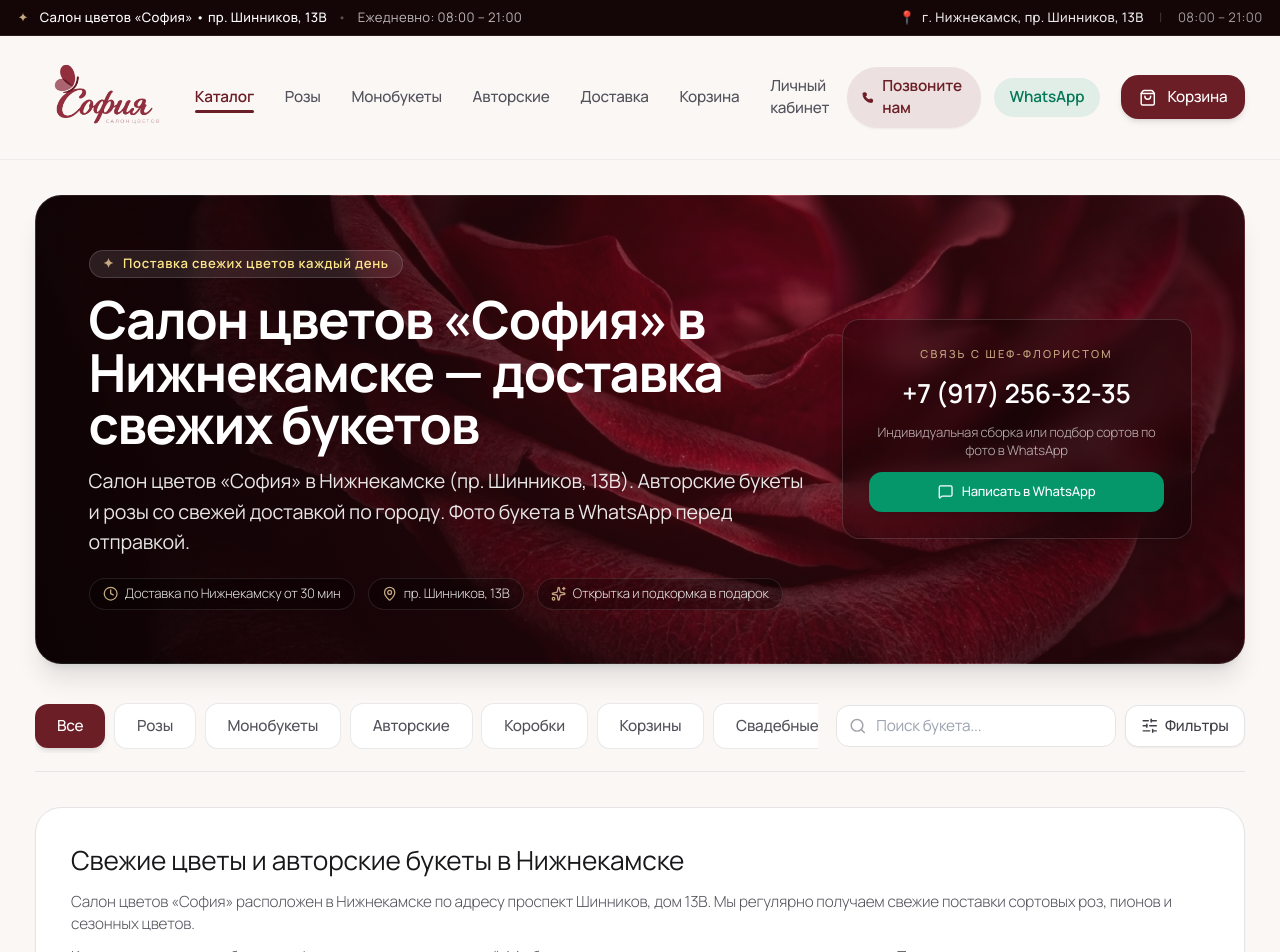
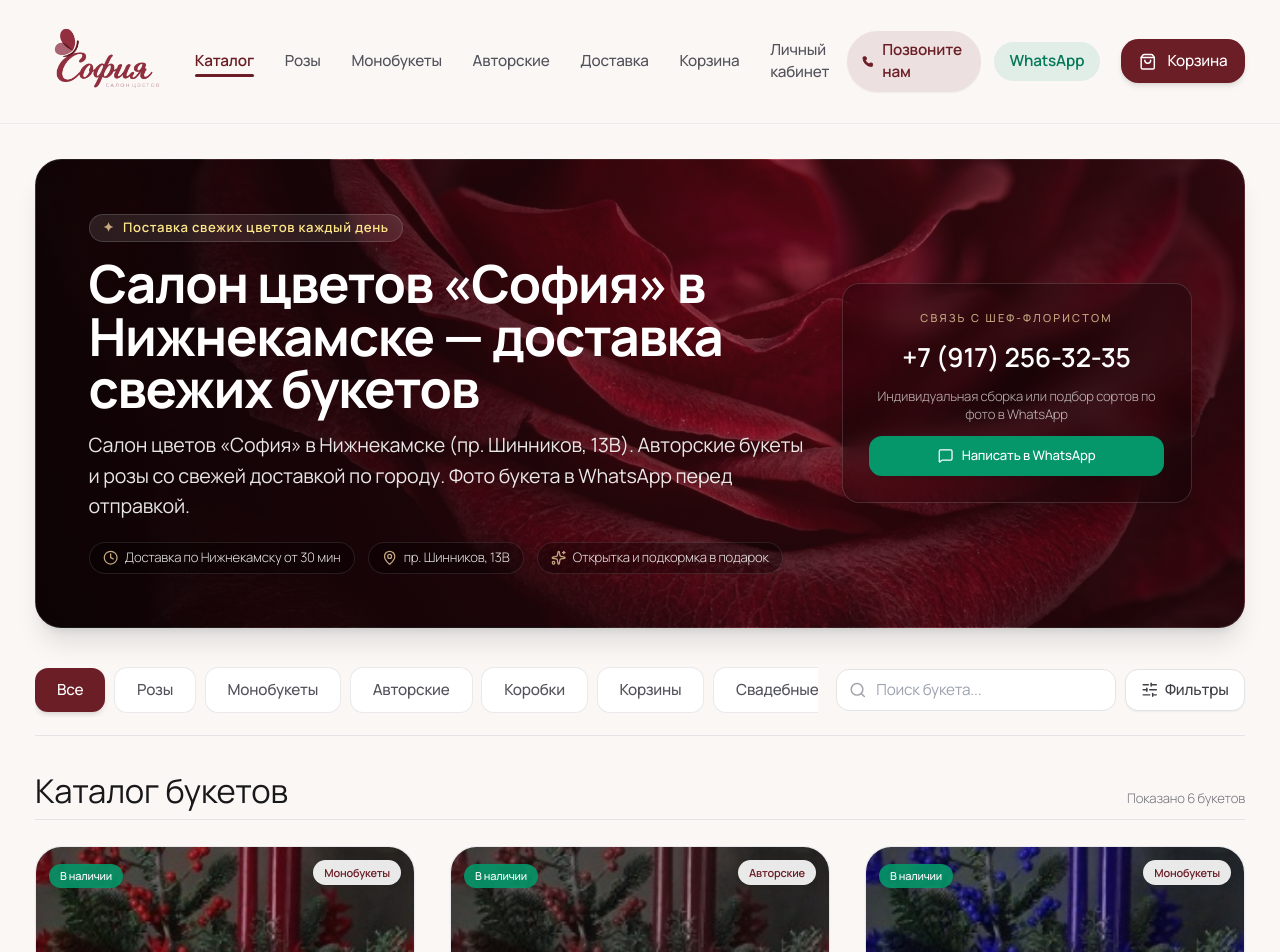
Before and after one commit to nqtq672ss7-create/sophiya, a React (Vite) app: page / in a window 1280 px wide. Shown: the top 952 px of the page. Built offline with nearby package versions, Linux system fonts and the light colour scheme; no server answers.

Commit message:
feat(ui): remove top bar and catalog editorial intro banner

```diff
--- a/src/components/figma/FigmaAppShell.tsx
+++ b/src/components/figma/FigmaAppShell.tsx
@@ -219,32 +219,6 @@ export const FigmaAppShell: React.FC = () => {
 
   return (
     <div className="min-h-screen bg-[#FAF7F5] flex flex-col text-zinc-900 selection:bg-[#6C1E26] selection:text-white">
-      {/* 0. Top Bar: Elegant Luxury Delivery & Salon Coordinates */}
-      <div className="bg-[#140506] text-white/90 py-2 px-4 border-b border-white/10 select-none text-xs tracking-wide">
-        <div className="max-w-7xl mx-auto flex items-center justify-between gap-4 overflow-x-auto no-scrollbar font-normal">
-          <div className="flex items-center gap-2.5 shrink-0">
-            <span className="text-[#C5A880] text-xs">✦</span>
-            <span className="font-medium text-white tracking-wide">Салон цветов «София» • пр. Шинников, 13В</span>
-            <span className="text-white/30 hidden sm:inline">•</span>
-            <span className="text-white/70 hidden sm:inline">Ежедневно: 08:00 – 21:00</span>
-          </div>
-
-          <div className="hidden sm:flex items-center gap-3.5 shrink-0 text-white/80 text-[11px] sm:text-xs">
-            <a
-              href="https://yandex.ru/maps/?text=Нижнекамск+Шинников+13В"
-              target="_blank"
-              rel="noopener noreferrer"
-              className="flex items-center gap-1.5 text-white/90 hover:text-white transition-colors"
-            >
-              <span className="text-[#C5A880]">📍</span>
-              <span className="font-medium">г. Нижнекамск, пр. Шинников, 13В</span>
-            </a>
-            <span className="text-white/20 hidden md:inline">|</span>
-            <span className="text-white/60 hidden md:inline">08:00 – 21:00</span>
-          </div>
-        </div>
-      </div>
-
       {/* 1. Header: Minimalist Luxury Navigation with Official Logo (Desktop only) */}
       <div className="hidden md:block">
         <FigmaDesktopHeader
--- a/src/components/figma/FigmaCatalogScreen.tsx
+++ b/src/components/figma/FigmaCatalogScreen.tsx
@@ -236,20 +236,6 @@ export const FigmaCatalogScreen: React.FC<FigmaCatalogScreenProps> = ({
         </div>
       </div>
 
-      {/* 5. Editorial Category Overview (Local SEO Content for Humans) */}
-      <section className="max-w-7xl mx-auto px-4 sm:px-6 lg:px-8 pt-6 sm:pt-8">
-        <div className="bg-white rounded-3xl p-6 sm:p-8 border border-zinc-200 shadow-sm space-y-3">
-          <h2 className="font-serif text-xl sm:text-2xl text-zinc-900 font-normal leading-snug">
-            {currentRoute.introHeading}
-          </h2>
-          <div className="space-y-2.5 text-xs sm:text-sm text-zinc-600 font-light leading-relaxed">
-            {currentRoute.introText.map((p, idx) => (
-              <p key={idx}>{p}</p>
-            ))}
-          </div>
-        </div>
-      </section>
-
       {/* 6. Bouquets Catalog Grid */}
       <div className="max-w-7xl mx-auto px-4 sm:px-6 lg:px-8 pt-8">
         <div className="flex items-baseline justify-between mb-6 pb-2 border-b border-zinc-200">
```
Also changed, not shown: scripts/prerender.js (+0 -30 lines).
